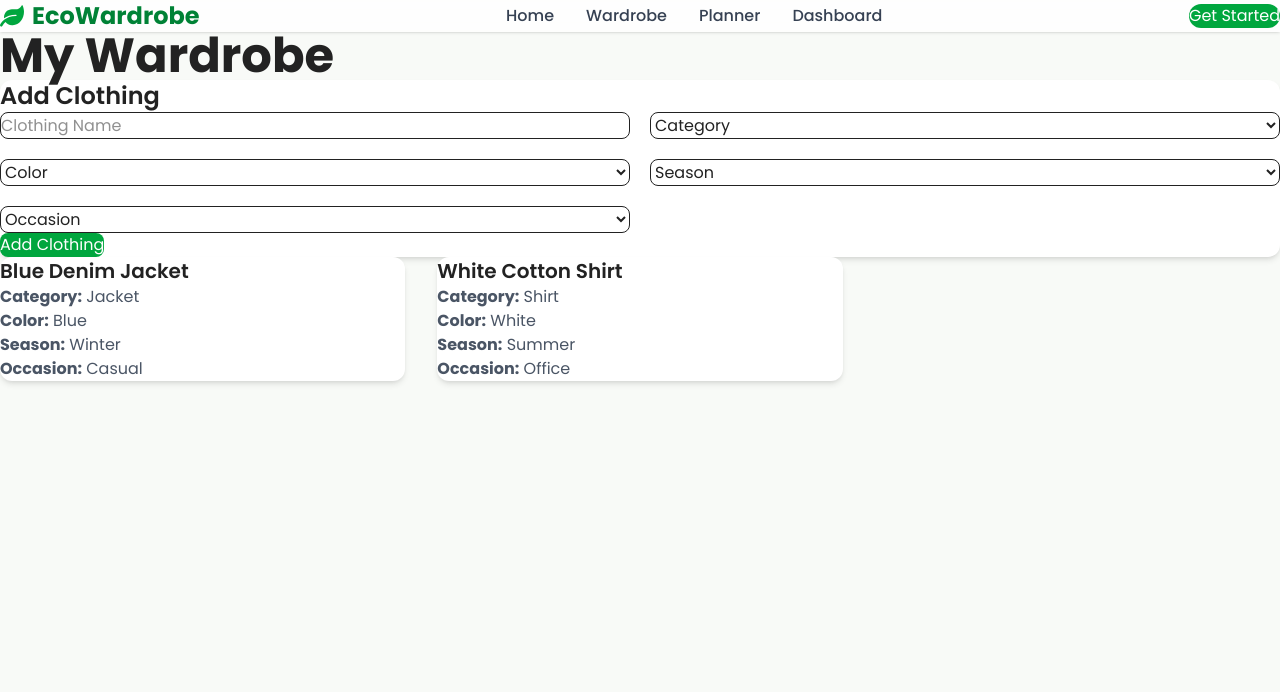
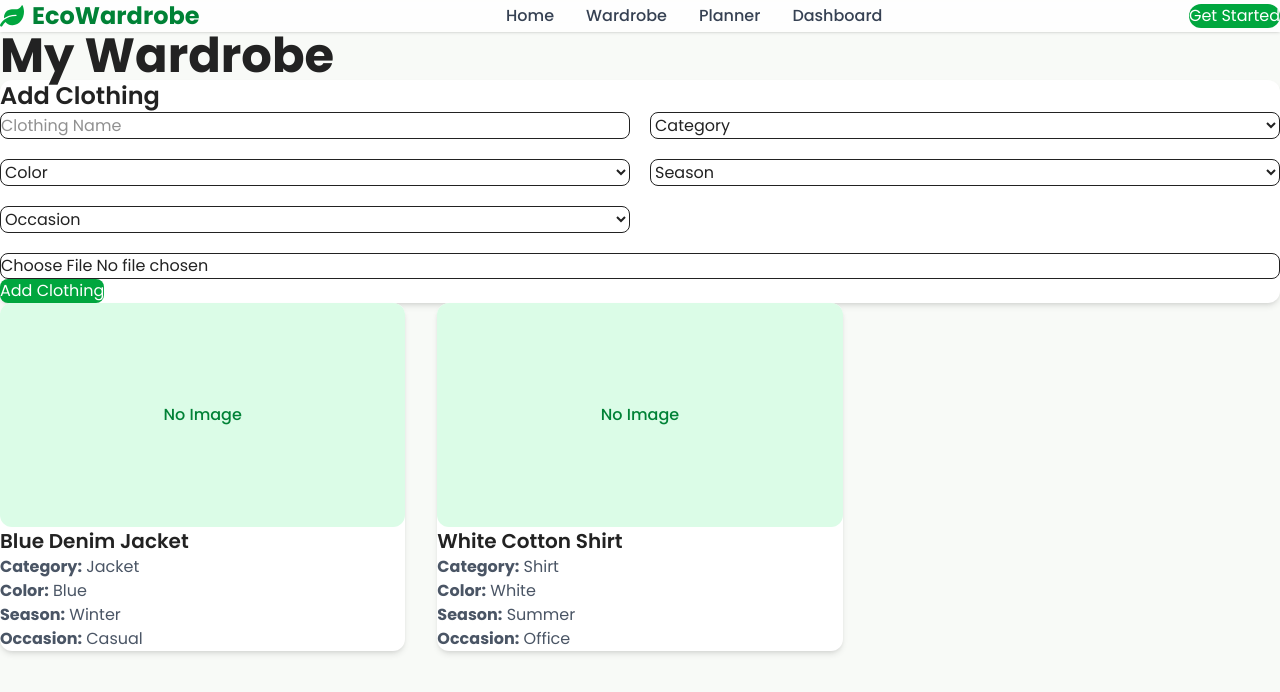
Before and after one commit to SanskritiJaiswal/sustainable-fashion-wardrobe-planner, a React (Vite) app: page /wardrobe in a window 1280 px wide. Shown: the top 692 px of the page. Built offline with nearby package versions, Linux system fonts and the light colour scheme.

Commit message:
Add clothing image upload and preview

```diff
--- a/src/components/Wardrobe/AddClothingForm.jsx
+++ b/src/components/Wardrobe/AddClothingForm.jsx
@@ -12,12 +12,30 @@ function AddClothingForm({ addClothing }) {
     color: "",
     season: "",
     occasion: "",
+    image: "",
   });
+
+  const [preview, setPreview] = useState("");
 
   function handleChange(e) {
     setFormData({
       ...formData,
       [e.target.name]: e.target.value,
+    });
+  }
+
+  function handleImageChange(e) {
+    const file = e.target.files[0];
+
+    if (!file) return;
+
+    const imageURL = URL.createObjectURL(file);
+
+    setPreview(imageURL);
+
+    setFormData({
+      ...formData,
+      image: imageURL,
     });
   }
 
@@ -46,7 +64,10 @@ function AddClothingForm({ addClothing }) {
       color: "",
       season: "",
       occasion: "",
+      image: "",
     });
+
+    setPreview("");
   }
 
   return (
@@ -76,9 +97,10 @@ function AddClothingForm({ addClothing }) {
           className="border rounded-lg p-3"
         >
           <option value="">Category</option>
-
           {categories.map((item) => (
-            <option key={item}>{item}</option>
+            <option key={item} value={item}>
+              {item}
+            </option>
           ))}
         </select>
 
@@ -89,9 +111,10 @@ function AddClothingForm({ addClothing }) {
           className="border rounded-lg p-3"
         >
           <option value="">Color</option>
-
           {colors.map((item) => (
-            <option key={item}>{item}</option>
+            <option key={item} value={item}>
+              {item}
+            </option>
           ))}
         </select>
 
@@ -102,9 +125,10 @@ function AddClothingForm({ addClothing }) {
           className="border rounded-lg p-3"
         >
           <option value="">Season</option>
-
           {seasons.map((item) => (
-            <option key={item}>{item}</option>
+            <option key={item} value={item}>
+              {item}
+            </option>
           ))}
         </select>
 
@@ -115,16 +139,37 @@ function AddClothingForm({ addClothing }) {
           className="border rounded-lg p-3"
         >
           <option value="">Occasion</option>
-
           {occasions.map((item) => (
-            <option key={item}>{item}</option>
+            <option key={item} value={item}>
+              {item}
+            </option>
           ))}
         </select>
+
+        <div className="md:col-span-2">
+          <input
+            type="file"
+            accept="image/*"
+            onChange={handleImageChange}
+            className="border rounded-lg p-3 w-full"
+          />
+        </div>
+
+        {preview && (
+          <div className="md:col-span-2">
+            <img
+              src={preview}
+              alt="Preview"
+              className="w-44 h-44 object-cover rounded-xl shadow"
+            />
+          </div>
+        )}
 
       </div>
 
       <button
-        className="mt-6 bg-green-600 text-white px-6 py-3 rounded-lg hover:bg-green-700"
+        type="submit"
+        className="mt-6 bg-green-600 text-white px-6 py-3 rounded-lg hover:bg-green-700 transition"
       >
         Add Clothing
       </button>
--- a/src/components/Wardrobe/ClothingCard.jsx
+++ b/src/components/Wardrobe/ClothingCard.jsx
@@ -1,6 +1,20 @@
 function ClothingCard({ item }) {
   return (
     <div className="bg-white rounded-xl shadow-md p-5 hover:shadow-lg transition">
+
+      {item.image ? (
+        <img
+          src={item.image}
+          alt={item.name}
+          className="w-full h-56 object-cover rounded-xl mb-5"
+        />
+      ) : (
+        <div className="w-full h-56 bg-green-100 rounded-xl flex justify-center items-center mb-5">
+          <span className="text-green-700 font-medium">
+            No Image
+          </span>
+        </div>
+      )}
 
       <h3 className="text-xl font-semibold">
         {item.name}
```
